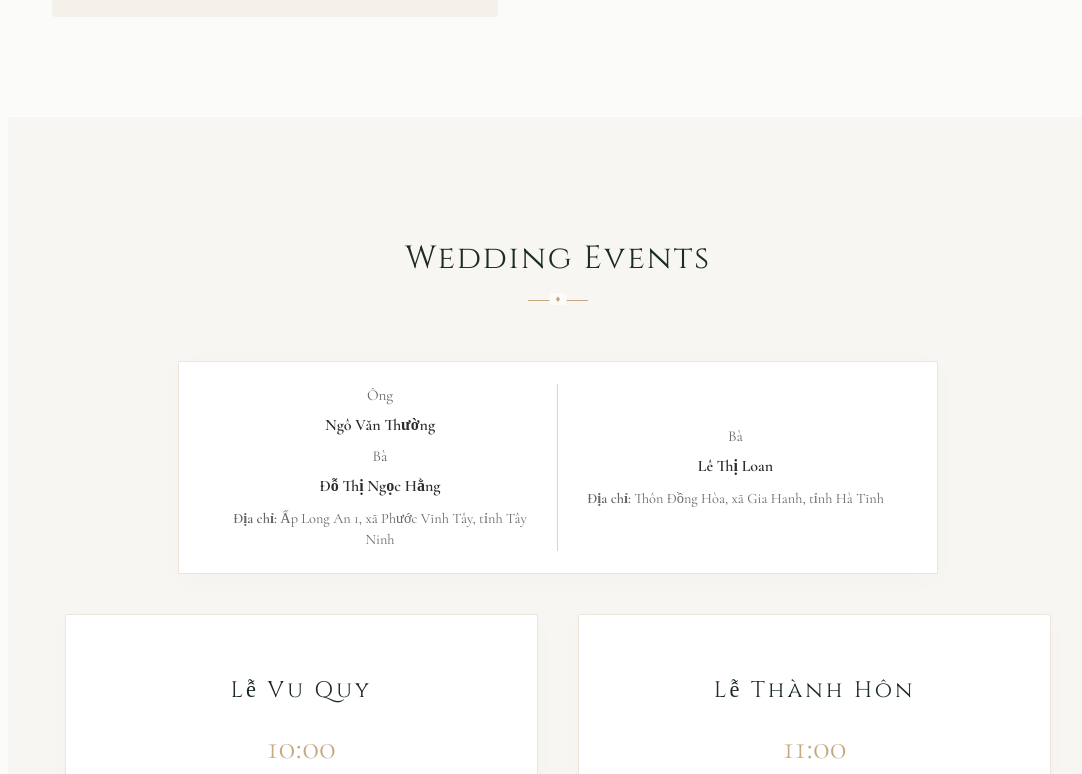
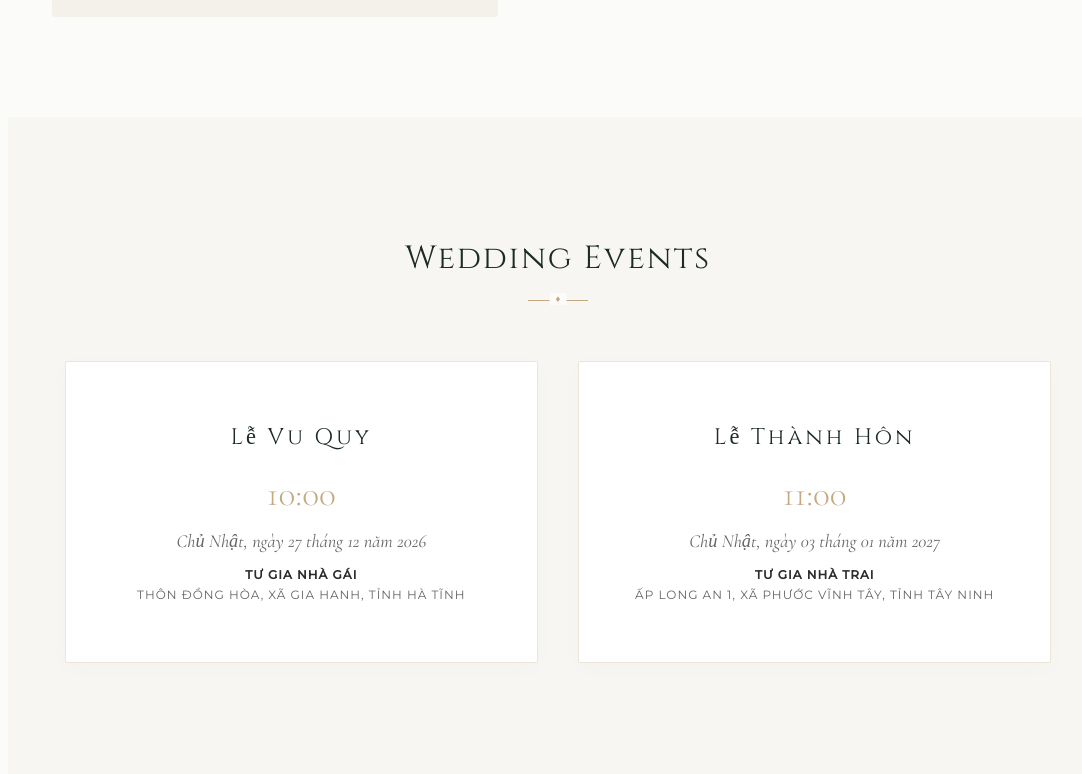
Before and after one commit to ngovianit0812-a11y/my-wedding-invitation, a plain HTML site: page index.html in a window 1280 px wide. Shown: the part 1547-2321 px from the top of the page, without its empty margins (82-1164 px from the left). Drawn offline with nearby package versions, Linux system fonts and the light colour scheme.

Commit message:
Update index.html

```diff
--- a/index.html
+++ b/index.html
@@ -254,57 +254,6 @@
             flex-wrap: wrap;
             margin-top: 20px;
          }
-         /* Thẻ thông tin gia đình hai bên */
-.family-card {
-    background: white;
-    border: 1px solid rgba(195, 168, 128, 0.3);
-    width: 100%;
-    max-width: 760px;
-    flex: 0 0 100%;
-    margin: 0 auto;
-    padding: 22px 24px;
-    display: flex;
-    align-items: stretch;
-    box-shadow: 0 5px 25px rgba(0, 0, 0, 0.02);
-}
-
-.family-side {
-    width: 50%;
-    padding: 0 20px;
-    display: flex;
-    flex-direction: column;
-    justify-content: center;
-    gap: 8px;
-    font-family: "Cormorant Garamond", serif;
-    font-size: 1rem;
-    line-height: 1.45;
-    text-align: center;
-}
-
-.family-side:first-child {
-    border-right: 1px solid rgba(195, 168, 128, 0.5);
-}
-
-.family-side p {
-    margin: 0;
-}
-
-.family-label {
-    color: var(--text-light);
-    font-size: 0.95rem;
-}
-
-.family-side strong {
-    color: var(--text-dark);
-    font-weight: 600;
-}
-
-.family-address {
-    color: var(--text-light);
-    font-size: 0.9rem;
-    margin-top: 3px !important;
-}
-
          .event-card {
             background: white;
             border: 1px solid rgba(195, 168, 128, 0.3);
@@ -502,25 +451,6 @@
             .rsvp-box {
                padding: 40px 25px;
             }
-            .family-card {
-    width: 100%;
-    padding: 18px 8px;
-}
-
-.family-side {
-    padding: 0 10px;
-    font-size: 0.95rem;
-}
-
-.family-side:first-child {
-    border-right: 0;
-    border-bottom: 1px solid rgba(195, 168, 128, 0.5);
-    padding-bottom: 14px;
-}
-
-.family-side:last-child {
-    padding-top: 14px;
-}
          }
 
 /* Hiệu ứng trái tim bay */
@@ -691,26 +621,6 @@
          </div>
 
 <div class="event-container">
-   <!-- Thông tin gia đình hai bên -->
-<div class="family-card" data-aos="fade-up">
-    <div class="family-side">
-        <p class="family-label">Ông</p>
-        <p><strong>Ngô Văn Thường</strong></p>
-        <p class="family-label">Bà</p>
-        <p><strong>Đỗ Thị Ngọc Hằng</strong></p>
-        <p class="family-address">
-            <b>Địa chỉ:</b> Ấp Long An 1, xã Phước Vĩnh Tây, tỉnh Tây Ninh
-        </p>
-    </div>
-
-    <div class="family-side">
-        <p class="family-label">Bà</p>
-        <p><strong>Lê Thị Loan</strong></p>
-        <p class="family-address">
-            <b>Địa chỉ:</b> Thôn Đồng Hòa, xã Gia Hanh, tỉnh Hà Tĩnh
-        </p>
-    </div>
-</div>
     <div class="event-card" data-aos="fade-up" data-aos-delay="200">
         <h3>Lễ Vu Quy</h3>
         <div class="event-time">10:00</div>
@@ -1022,10 +932,21 @@
 
 // Hiệu ứng trái tim bay lãng mạn
 function createFloatingHeart() {
-    // Chỉ tạo trái tim khi đã cuộn qua hết Background
-    const hero = document.querySelector(".hero");
+    const story = document.querySelector("#story");
 
-    if (hero && hero.getBoundingClientRect().bottom > 0) {
+    if (!story) return;
+
+    const rect = story.getBoundingClientRect();
+
+    // Chỉ tạo trái tim khi đang ở trong phần Our Story
+    const isInStory =
+        rect.top < window.innerHeight && rect.bottom > 0;
+
+    if (!isInStory) {
+        // Xóa những trái tim còn sót khi rời khỏi Our Story
+        document.querySelectorAll(".floating-heart").forEach(heart => {
+            heart.remove();
+        });
         return;
     }
 
```
